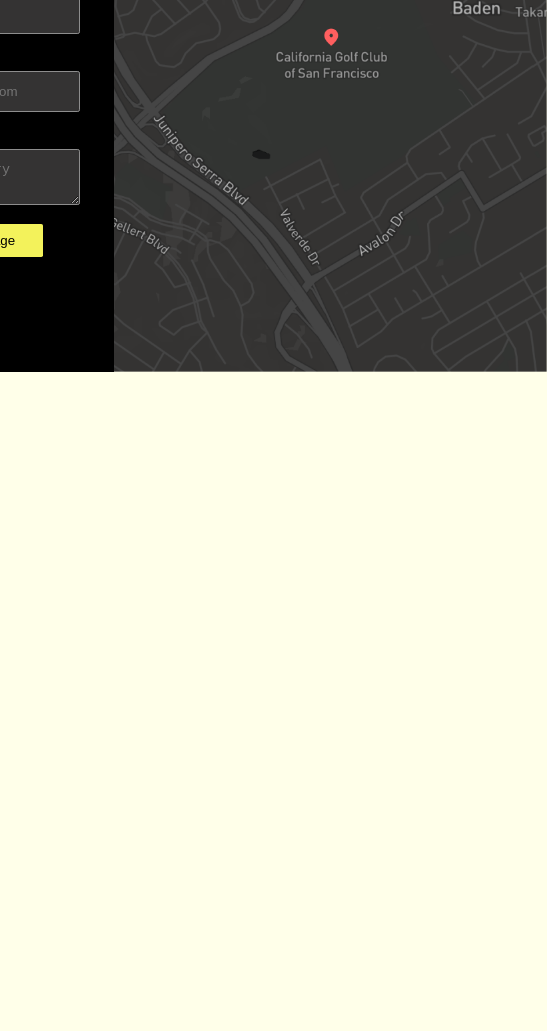
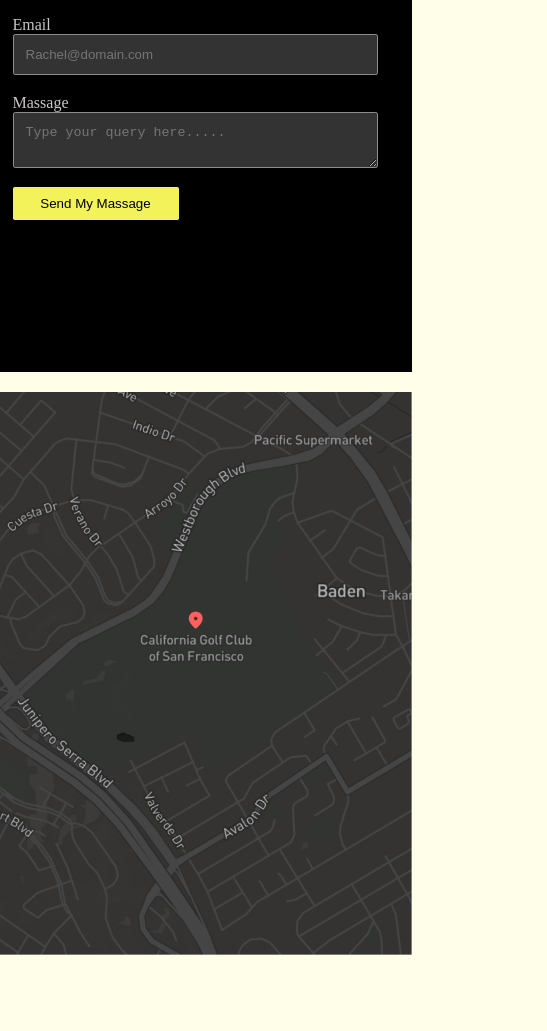
Before and after one commit to MDABDULLAH16/21Days-of-code-assignment-1, a plain HTML site: page contact.html in a window 390 px wide. Shown: the part 673-1704 px from the top of the page, 547 px wide, since content can reach past the window. Before the commit the page ends 1125 px from the top, so only its background shows below. Drawn offline with Linux system fonts and the light colour scheme.

Commit message:
responsive for mobile devices

```diff
--- a/contact.css
+++ b/contact.css
@@ -63,3 +63,10 @@ img {
   margin-top: 83px;
   margin-bottom: 80px;
 }
+@media only screen and (max-width: 768px) {
+  /* For mobile phones: */
+  .container {
+    flex-direction: column;
+    gap: 20px;
+  }
+}
```
